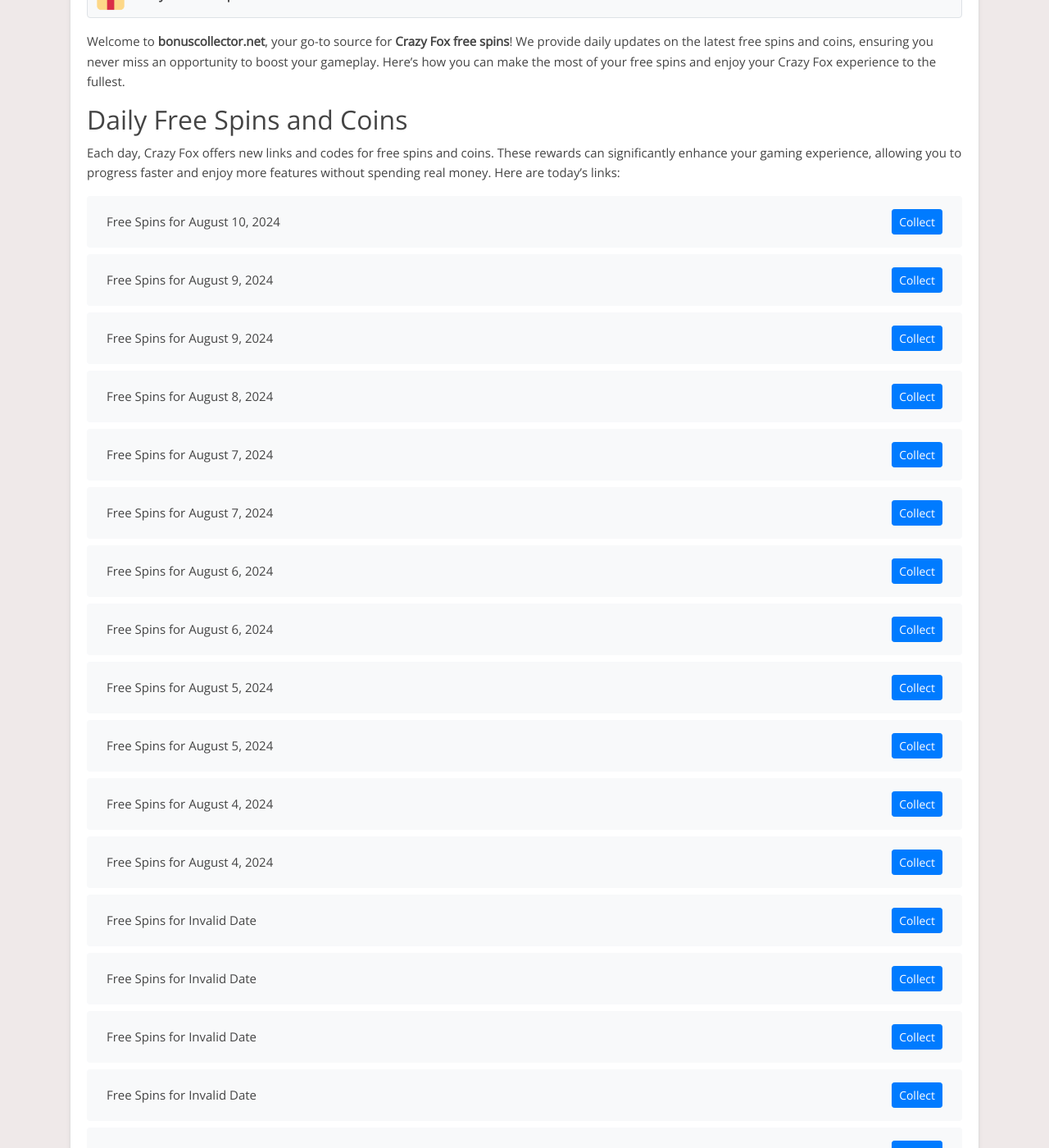
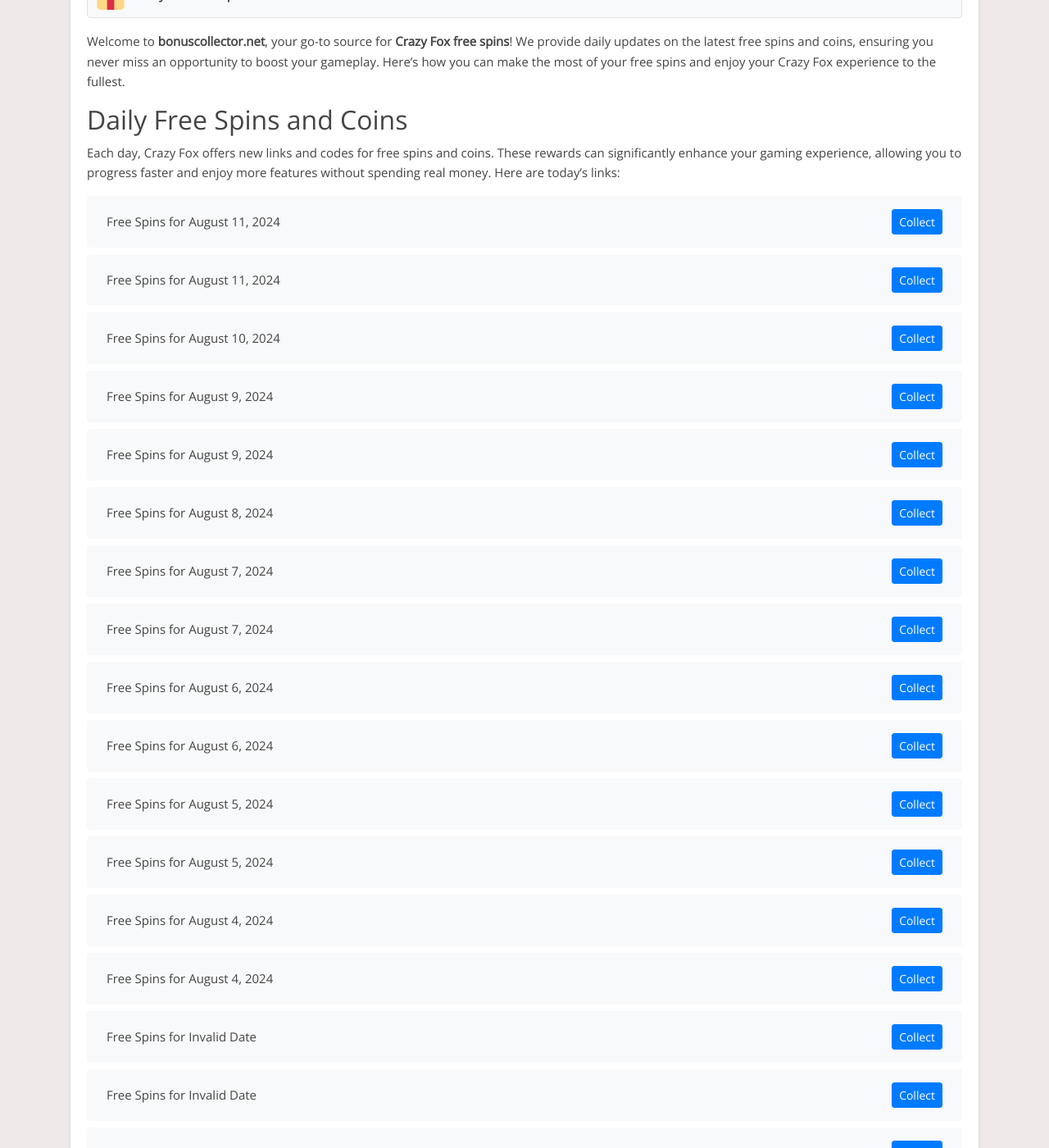
Before and after one commit to Prollad99/bs-net, a Jekyll site: the page built from _posts/2024-07-04-crazy-fox.md, in a window 1280 px wide and 1400 px high, scrolled down 274 px. Shown: the whole window at 82% size. Built offline with Jekyll 4.4.1, drawn with Linux system fonts in a browser that asks for light colours; nearby versions of some CDN libraries; comment, search, counter and statistics services are not loaded; some of the changed text lies outside the part shown.

Commit message:
Update crazy-fox reward links and last modified date

```diff
--- a/_data/include_files.yml
+++ b/_data/include_files.yml
@@ -20,7 +20,7 @@
   last_modified: 2024-08-10 03:35:30
 
 crazy-fox.html:
-  last_modified: 2024-08-10 13:50:12
+  last_modified: 2024-08-11 11:08:12
 
 piggy-go.html:
   last_modified: 2024-08-11 10:35:58
--- a/_includes/crazy-fox.html
+++ b/_includes/crazy-fox.html
@@ -1,4 +1,12 @@
 <ul class="list-group mt-3 mb-4">
+  <li class="list-group-item d-flex justify-content-between align-items-center">
+    <span>Free Spins for August 11, 2024</span>
+    <a href="https://rwys.xyz/?code=FWwV" class="btn btn-primary btn-sm">Collect</a>
+  </li>
+  <li class="list-group-item d-flex justify-content-between align-items-center">
+    <span>Free Spins for August 11, 2024</span>
+    <a href="http://rwys.xyz/?code=F27r" class="btn btn-primary btn-sm">Collect</a>
+  </li>
   <li class="list-group-item d-flex justify-content-between align-items-center">
     <span>Free Spins for August 10, 2024</span>
     <a href="https://rwys.xyz/?code=F17n" class="btn btn-primary btn-sm">Collect</a>
@@ -391,12 +399,4 @@
     <span>Free Spins for Invalid Date</span>
     <a href="http://rwys.xyz/?code=Fbh7" class="btn btn-primary btn-sm">Collect</a>
   </li>
-  <li class="list-group-item d-flex justify-content-between align-items-center">
-    <span>Free Spins for Invalid Date</span>
-    <a href="https://rwys.xyz/?code=FFGJ" class="btn btn-primary btn-sm">Collect</a>
-  </li>
-  <li class="list-group-item d-flex justify-content-between align-items-center">
-    <span>Free Spins for Invalid Date</span>
-    <a href="https://rwys.xyz/?code=FCDS" class="btn btn-primary btn-sm">Collect</a>
-  </li>
 </ul>
```
Also changed, not shown: links-json/crazy-fox.json (+8 -6 lines).
